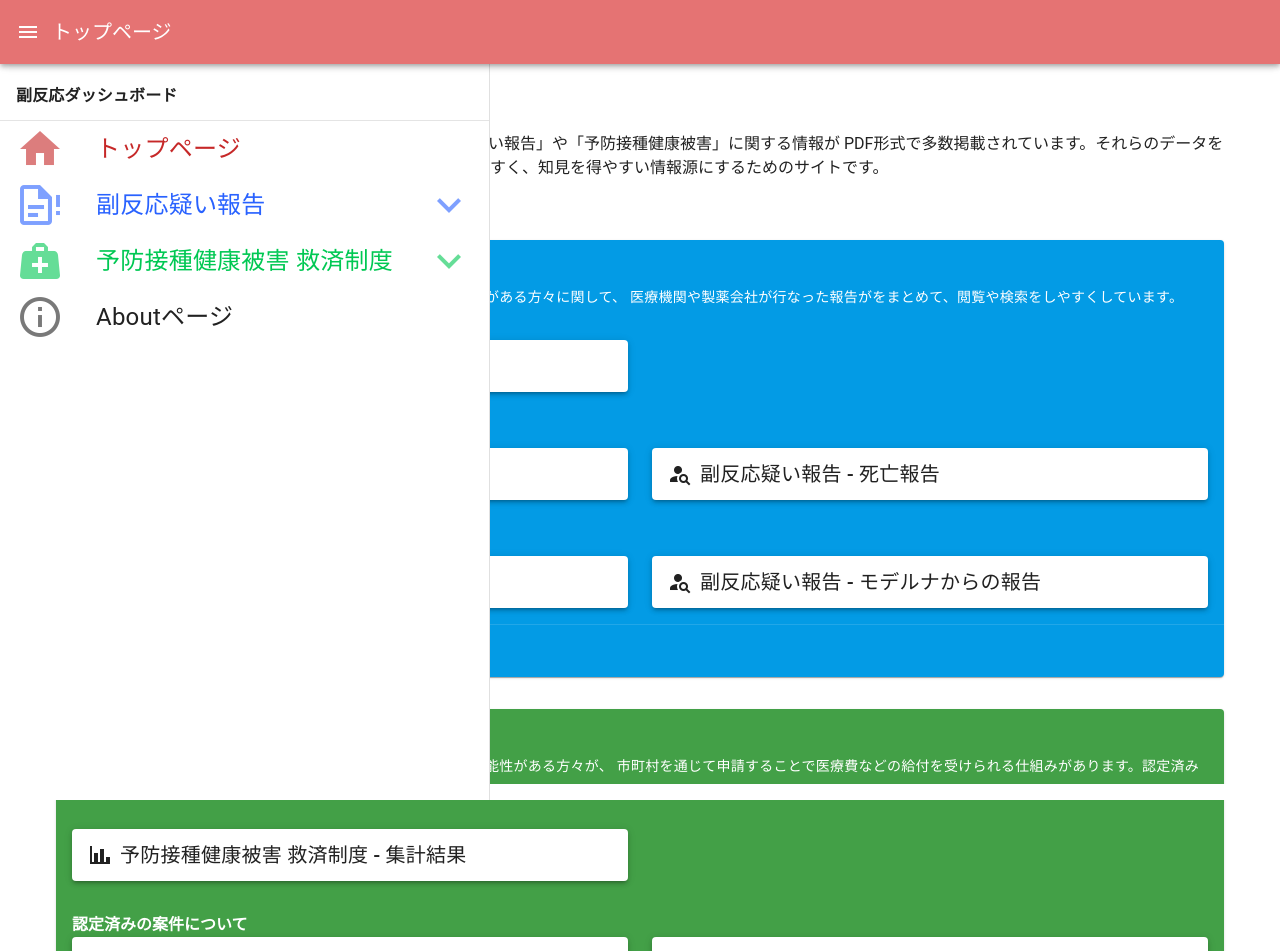
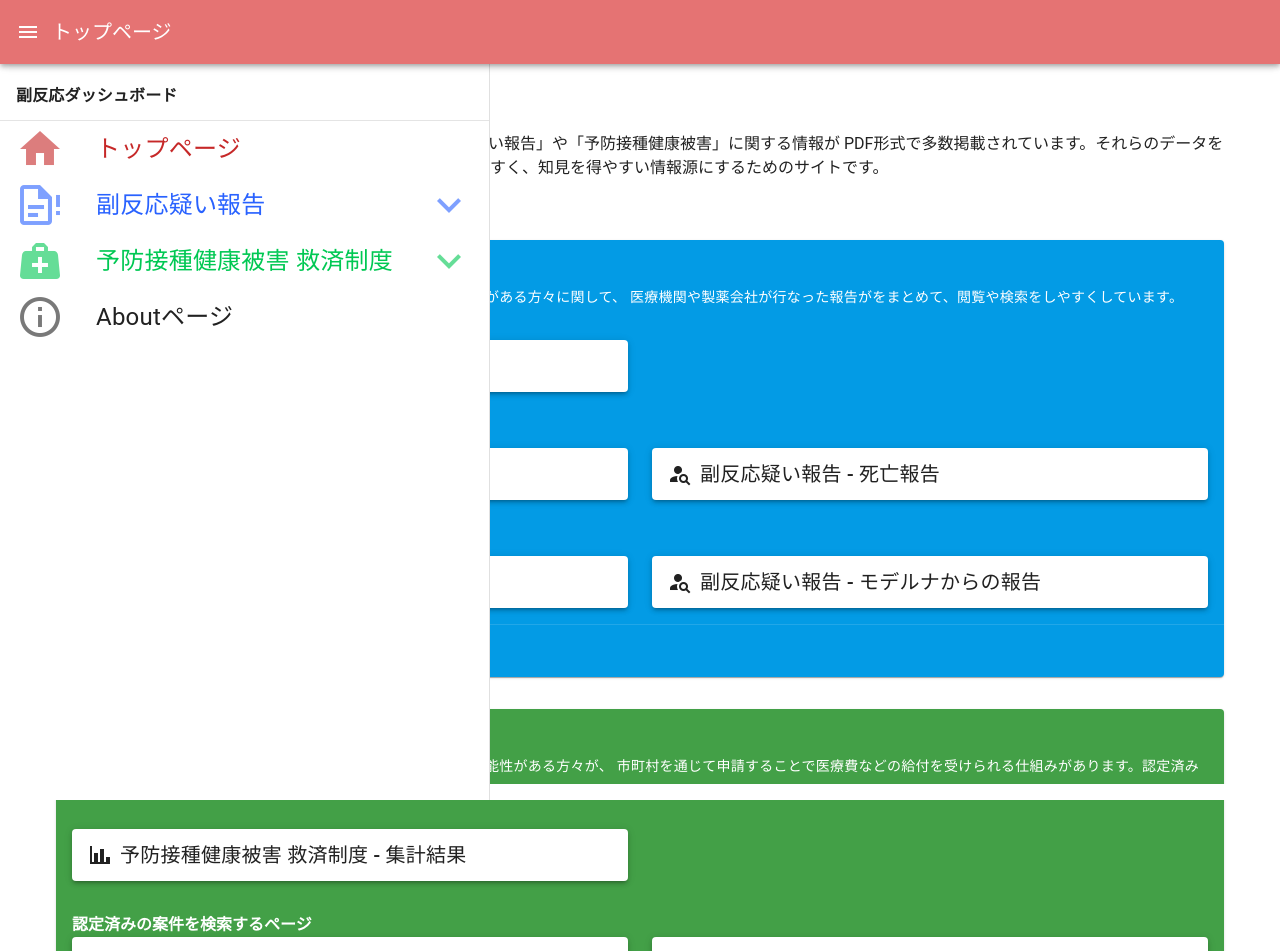
Before and after one commit to kaede96az/my-test-site, a Vue app: page /about in a window 1280 px wide. Shown: the top 951 px of the page. Built offline with nearby package versions, Linux system fonts and the light colour scheme; what vue3-apexcharts would draw is missing.

Commit message:
docs: update description

```diff
--- a/src/views/HomeView.vue
+++ b/src/views/HomeView.vue
@@ -35,7 +35,7 @@
       </v-container>
 
       <v-container>
-        <h4>製薬会社からの報告</h4>
+        <h4>製薬会社からの報告を検索するページ</h4>
         <v-row>
           <v-col cols="12" sm="6"
             v-for="(r, i) in SuspectedIssuesSubRoutes.slice(2,4)"
@@ -56,7 +56,7 @@
       </v-container>
 
       <v-container>
-        <h4>医療機関からの報告</h4>
+        <h4>医療機関からの報告を検索するページ</h4>
         <v-row>
           <v-col cols="12" sm="6"
             v-for="(r, i) in SuspectedIssuesSubRoutes.slice(0,2)"
@@ -123,7 +123,7 @@
       </v-container>
 
       <v-container>
-        <h4>認定済みの案件について</h4>
+        <h4>認定済みの案件を検索するページ</h4>
         <v-row>
           <v-col cols="12" sm="6"
             v-for="(r, i) in HealthHazardsSubRoutes"
```
